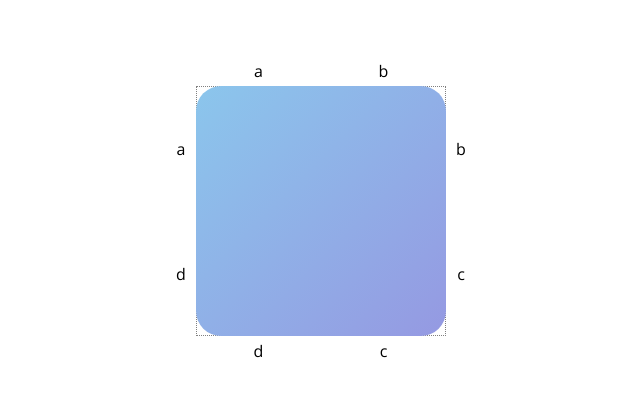
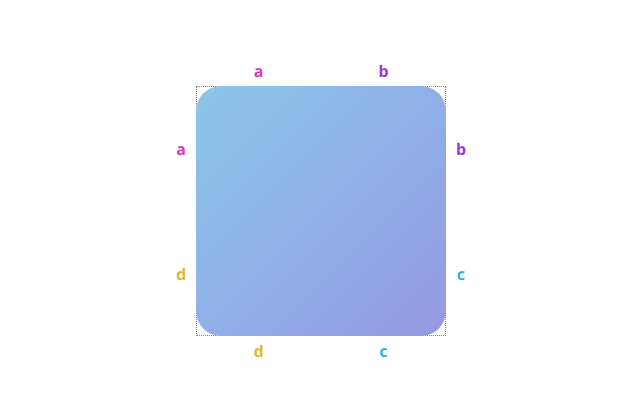
Before and after one commit to Lopez089/Border-Radius-Previewer, a React (Vite) app: page / in a window 1280 px wide. Shown: the top 416 px of the page, without its empty margins (319-959 px from the left). Built offline with nearby package versions, Linux system fonts and the light colour scheme.

Commit message:
change color of vertex letters

```diff
--- a/src/App.jsx
+++ b/src/App.jsx
@@ -25,6 +25,7 @@ const OutlineSquare = styled.div`
 `
 
 const WrapeerSquare = styled.div`
+  font-weight:bold ;
   position: relative;
   display: grid;
   grid-template-columns: 30px repeat(2, 1fr) 30px;
@@ -32,27 +33,32 @@ const WrapeerSquare = styled.div`
 `
 
 const ATop = styled.div`
+  color:#de36c0;
   display: flex;
   justify-content: center;
   align-items: center;
   grid-column: 2 / 2;
   grid-row: 1;
 `
+const ALeft = styled.div`
+  color:#de36c0;
+  display: flex;
+  justify-content: center;
+  align-items: center;
+  grid-column: 1 / 1;
+  grid-row: 2;
+`
 const BTop = styled.div`
+  color:#9536de;
   display: flex;
   justify-content: center;
   align-items: center;
   grid-column: 3 / 3;
   grid-row: 1;
 `
-const ALeft = styled.div`
-  display: flex;
-  justify-content: center;
-  align-items: center;
-  grid-column: 1 / 1;
-  grid-row: 2;
-`
+
 const BRight = styled.div`
+  color:#9536de;
   display: flex;
   justify-content: center;
   align-items: center;
@@ -61,27 +67,33 @@ const BRight = styled.div`
 `
 
 const DLeft = styled.div`
+  color:#deb536;
   display: flex;
   justify-content: center;
   align-items: center;
   grid-column: 1 / 1;
   grid-row: 3;
 `
+const DButton = styled.div`
+  color:#deb536;
+  display: flex;
+  justify-content: center;
+  align-items: center;
+  grid-column: 2 / 2;
+  grid-row: 4;
+`
+
 const CRight = styled.div`
+  color:#36afde;
   display: flex;
   justify-content: center;
   align-items: center;
   grid-column: 4/ 4;
   grid-row: 3;
 `
-const DButton = styled.div`
-  display: flex;
-  justify-content: center;
-  align-items: center;
-  grid-column: 2 / 2;
-  grid-row: 4;
-`
+
 const CButton = styled.div`
+  color:#36afde;
   display: flex;
   justify-content: center;
   align-items: center;
```
